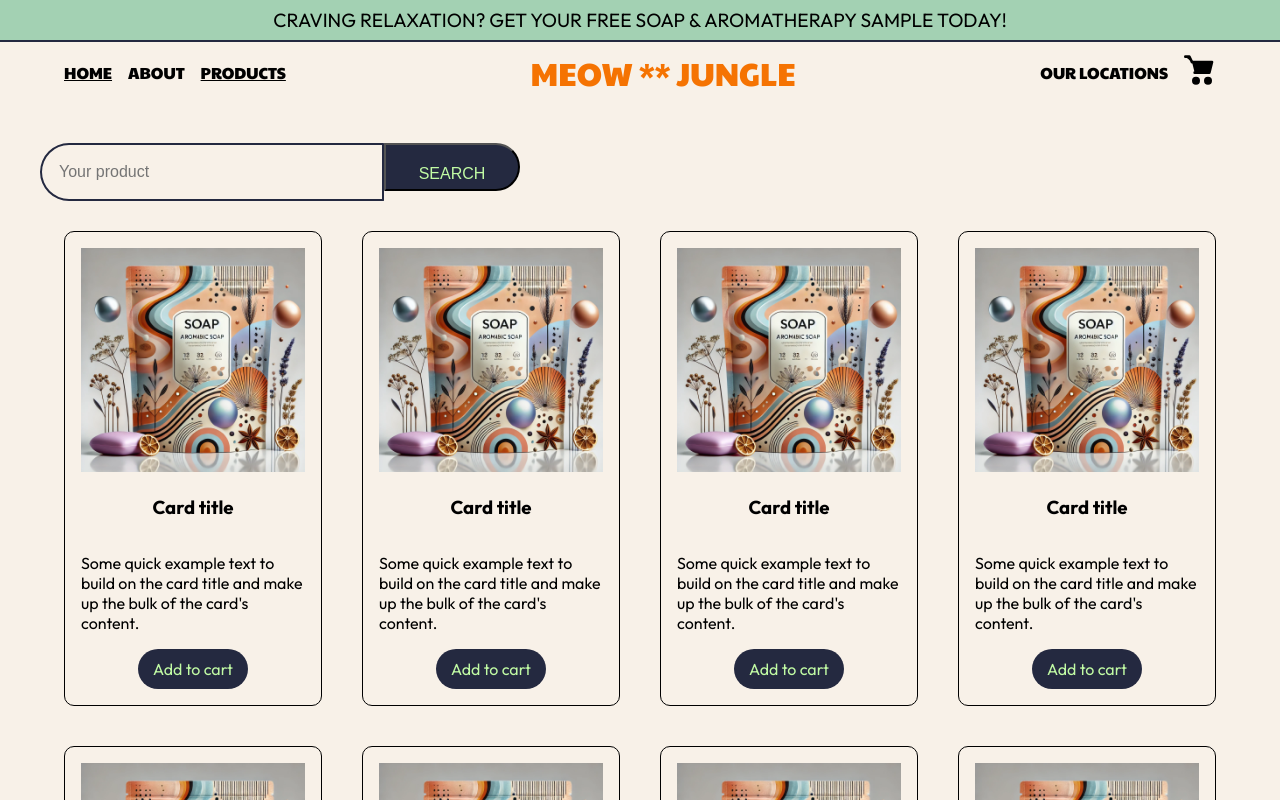
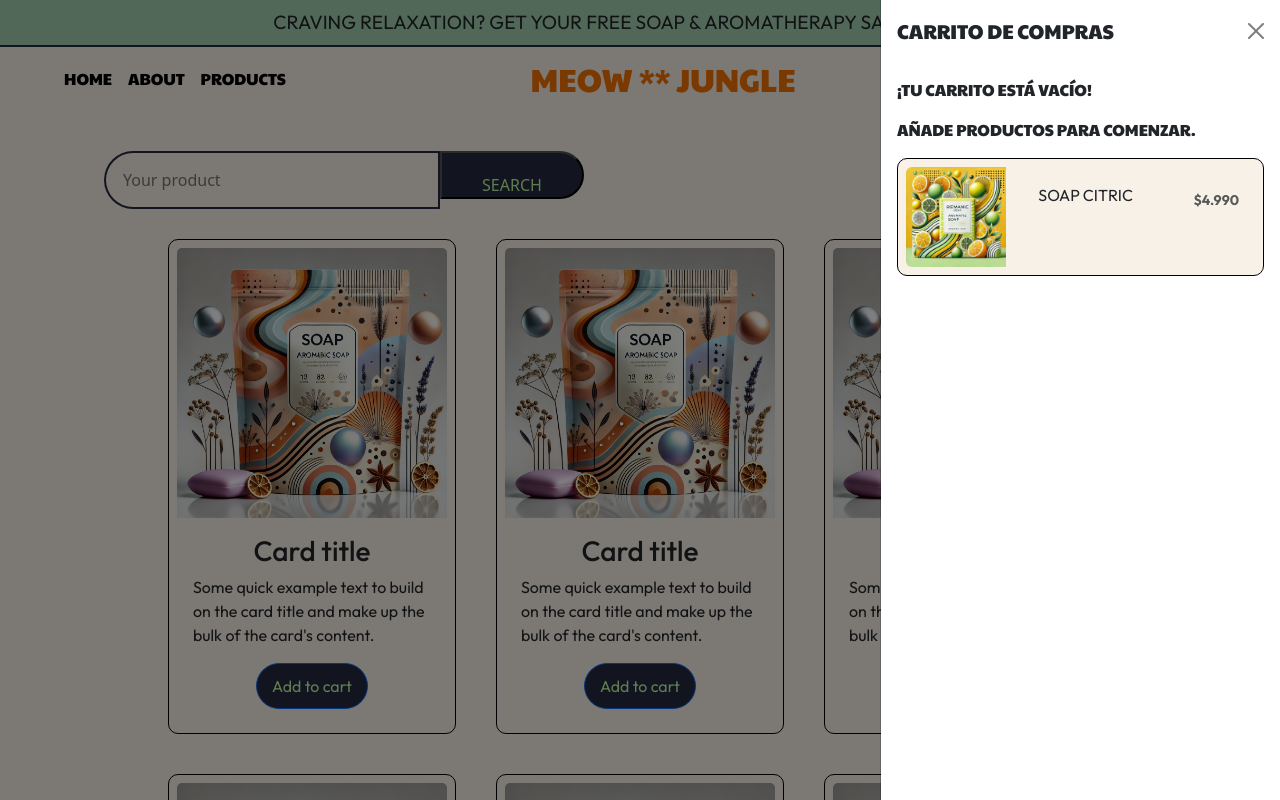
Before and after one commit to CaroMokka/Ecommerce-MeowJungle, a React (Vite) app in the folder frontend/: page /products in a window 1280 px wide. Both pictures are taken after a click on the link 1199 px from the left and 72 px from the top of the page. Shown: the top 800 px of the page. Built offline with nearby package versions, Linux system fonts and the light colour scheme.

Commit message:
Add cart products

```diff
--- a/frontend/index.html
+++ b/frontend/index.html
@@ -10,16 +10,16 @@
   <link href="https://fonts.googleapis.com/css2?family=Paytone+One&display=swap" rel="stylesheet">
   <link href="https://fonts.googleapis.com/css2?family=Outfit:wght@100..900&family=Paytone+One&display=swap"
     rel="stylesheet">
-  <!-- <link href="https://cdn.jsdelivr.net/npm/bootstrap@5.3.3/dist/css/bootstrap.min.css" rel="stylesheet"
-    integrity="sha384-QWTKZyjpPEjISv5WaRU9OFeRpok6YctnYmDr5pNlyT2bRjXh0JMhjY6hW+ALEwIH" crossorigin="anonymous"> -->
+  <link href="https://cdn.jsdelivr.net/npm/bootstrap@5.3.3/dist/css/bootstrap.min.css" rel="stylesheet"
+    integrity="sha384-QWTKZyjpPEjISv5WaRU9OFeRpok6YctnYmDr5pNlyT2bRjXh0JMhjY6hW+ALEwIH" crossorigin="anonymous">
   <title>Meow Jungle</title>
 </head>
 
 <body>
   <div id="root"></div>
-  <!-- <script src="https://cdn.jsdelivr.net/npm/bootstrap@5.3.3/dist/js/bootstrap.bundle.min.js"
+  <script src="https://cdn.jsdelivr.net/npm/bootstrap@5.3.3/dist/js/bootstrap.bundle.min.js"
     integrity="sha384-YvpcrYf0tY3lHB60NNkmXc5s9fDVZLESaAA55NDzOxhy9GkcIdslK1eN7N6jIeHz"
-    crossorigin="anonymous"></script> -->
+    crossorigin="anonymous"></script>
   <script type="module" src="/src/main.tsx"></script>
 </body>
 
--- /dev/null
+++ b/frontend/src/components/common/cart/Cart.tsx
@@ -0,0 +1,62 @@
+import ProductCart from "./productCart/ProductCart"
+function Cart() {
+  return (
+    <>
+      <a
+        href="#"
+        className="icons-cart"
+        type="button"
+        data-bs-toggle="offcanvas"
+        data-bs-target="#offcanvasRight"
+        aria-controls="offcanvasRight"
+      >
+        <svg
+          width="32"
+          height="32"
+          viewBox="0 0 24 24"
+          fill="black"
+          xmlns="http://www.w3.org/2000/svg"
+          stroke="black"
+          stroke-width="2"
+          stroke-linecap="round"
+          stroke-linejoin="round"
+        >
+          <path d="M6 6h15l-2 8H8"></path>
+          <circle cx="9" cy="20" r="2"></circle>
+          <circle cx="18" cy="20" r="2"></circle>
+          <path d="M6 6L4 2H1"></path>
+        </svg>
+      </a>
+
+      <div
+        className="offcanvas offcanvas-end"
+        tabIndex={-1}
+        id="offcanvasRight"
+        aria-labelledby="offcanvasRightLabel"
+      >
+        <div className="offcanvas-header">
+          <h5 className="offcanvas-title" id="offcanvasRightLabel">
+            Carrito de compras
+          </h5>
+          <button
+            type="button"
+            className="btn-close"
+            data-bs-dismiss="offcanvas"
+            aria-label="Close"
+          ></button>
+        </div>
+        <div className="offcanvas-body">
+            <p>
+            ¡Tu carrito está vacío!
+            </p>
+            <p>
+            Añade productos para comenzar.
+            </p>
+            <ProductCart/>
+        </div>
+      </div>
+    </>
+  );
+}
+
+export default Cart;
--- /dev/null
+++ b/frontend/src/components/common/cart/productCart/ProductCart.tsx
@@ -0,0 +1,25 @@
+function ProductCart() {
+  return (
+    <>
+      <div className="card mb-3" style={{ width: "100%" }}>
+        <div className="row g-0">
+          <div className="col-md-4">
+            <img src="/img/soap_citric.webp" className="img-fluid rounded-start" alt="..." style={{width: "100px"}} />
+          </div>
+          <div className="col-md-8">
+            <div className="card-body d-flex flex-row justify-content-between">
+              <p className="card-title">Soap Citric</p>
+              <p className="card-text">
+                <small className="text-body-secondary">
+                  <strong>$4.990</strong>
+                </small>
+              </p>
+            </div>
+          </div>
+        </div>
+      </div>
+    </>
+  );
+}
+
+export default ProductCart;
--- a/frontend/src/components/layout/header/navbar/Navbar.tsx
+++ b/frontend/src/components/layout/header/navbar/Navbar.tsx
@@ -1,4 +1,5 @@
 import { Link } from "react-router-dom"
+import Cart from "../../../common/cart/Cart"
 import "./Navbar.css";
 function Navbar() {
   return (
@@ -15,24 +16,7 @@ function Navbar() {
         <a href="#" className="icons-locations">
           Our locations
         </a>
-        <a href="#" className="icons-cart">
-          <svg
-            width="32"
-            height="32"
-            viewBox="0 0 24 24"
-            fill="black"
-            xmlns="http://www.w3.org/2000/svg"
-            stroke="black"
-            stroke-width="2"
-            stroke-linecap="round"
-            stroke-linejoin="round"
-          >
-            <path d="M6 6h15l-2 8H8"></path>
-            <circle cx="9" cy="20" r="2"></circle>
-            <circle cx="18" cy="20" r="2"></circle>
-            <path d="M6 6L4 2H1"></path>
-          </svg>
-        </a>
+        <Cart/>
       </section>
     </nav>
   );
--- a/frontend/src/features/products/product/Product.css
+++ b/frontend/src/features/products/product/Product.css
@@ -1,8 +1,10 @@
+
 .card{
-    width: 14rem;
+    width: 18rem;
     border: 1px solid #000;
     border-radius: 10px;
-    padding: 1rem;
+    padding: .5rem;
+    background-color: #F8F1E8 ;
 }
 .card-img-top{
     width: 100%;
@@ -15,7 +17,7 @@
     font-family: Outfit, sans-serif;
 }
 .btn-primary{
-    max-width: 100px;
+    max-width: 80%;
     color: #c1fba4;
     background-color: #242940;
     border-radius: 60px;
--- a/frontend/src/features/products/product/Product.tsx
+++ b/frontend/src/features/products/product/Product.tsx
@@ -1,7 +1,7 @@
 import "./product.css";
 function product() {
   return (
-    <div>
+    <div className="card-container">
       <div className="card">
         <img src="/img/soap_sea.webp" className="card-img-top" alt="..." />
         <div className="card-body">
--- a/frontend/src/pages/Home.tsx
+++ b/frontend/src/pages/Home.tsx
@@ -10,7 +10,7 @@ function Home() {
   return (
     <section className="home__container">
       <Header />
-      <div className="home__wrapper">
+      <div className="global-page__wrapper">
         <MainBanner />
         <DailySection />
         <LoversSection />
--- a/frontend/src/pages/Products.tsx
+++ b/frontend/src/pages/Products.tsx
@@ -1,15 +1,16 @@
-
-import Header from "../components/layout/header/Header"
-import Footer from "../components/layout/footer/Footer"
-import GridProducts from "../features/products/gridProducts/GridProducts"
+import Header from "../components/layout/header/Header";
+import Footer from "../components/layout/footer/Footer";
+import GridProducts from "../features/products/gridProducts/GridProducts";
 function Products() {
   return (
-    <section>
-      <Header/>
-      <GridProducts/>
-      <Footer/>
-    </section>
-  )
+    <div>
+      <Header />
+      <div className="global-page__wrapper">
+        <GridProducts />
+      </div>
+      <Footer />
+    </div>
+  );
 }
 
-export default Products
+export default Products;
--- a/frontend/src/pages/style.css
+++ b/frontend/src/pages/style.css
@@ -1,4 +1,4 @@
-.home__wrapper{
+.global-page__wrapper{
     max-width: 1920px;
     margin-left: auto;
     margin-right: auto;
```
Also changed, not shown: frontend/src/components/common/cart/cartList/CartList.tsx (added, +9 -0 lines).
